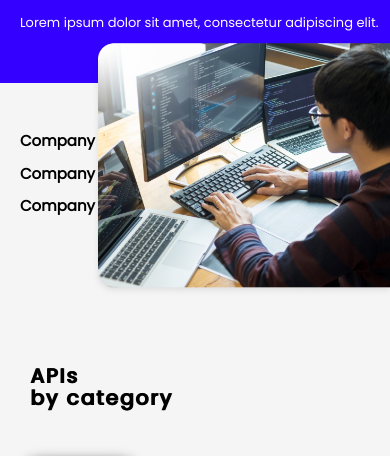
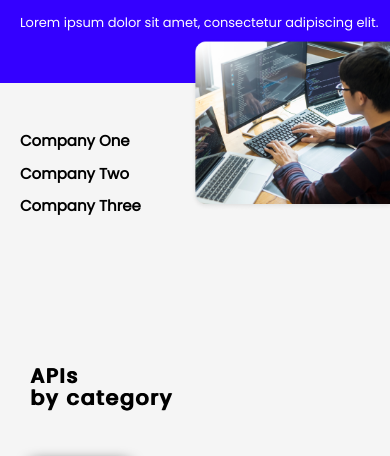
Before and after one commit to RenusreeMadhavarapu/Web-Developer-Home-Page, a website: page index.html in a window 390 px wide. Shown: the part 217-673 px from the top of the page. Drawn offline with Linux system fonts and the light colour scheme.

Commit message:
second commit

```diff
--- a/style.css
+++ b/style.css
@@ -198,6 +198,15 @@ img.header-image{
   .header-text p{
     font-size:13px;
   }
+}
+
+@media (max-width:440px){
+  img.header-image{
+     width:200px;
+
+  }
+
+
 }
 /* Company Section */
 .companies{
```
